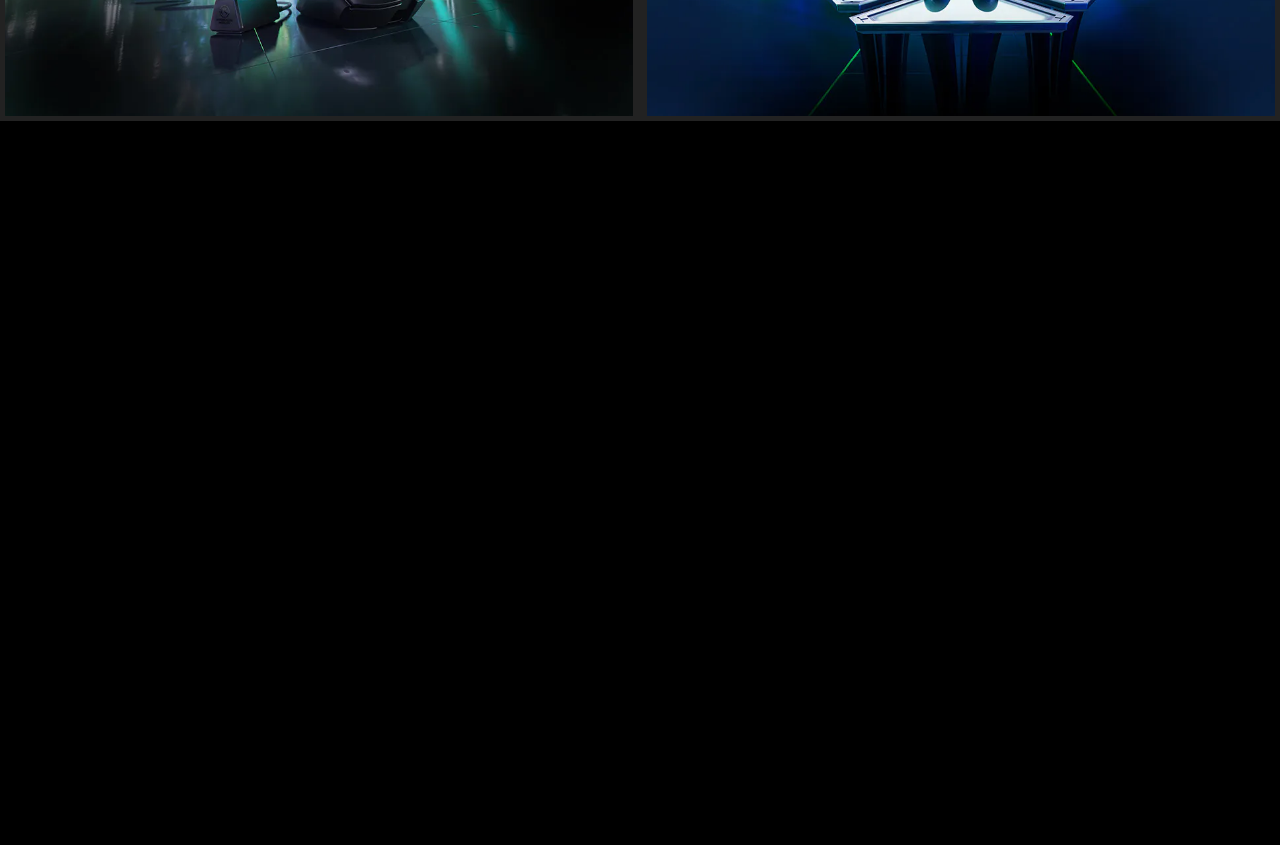
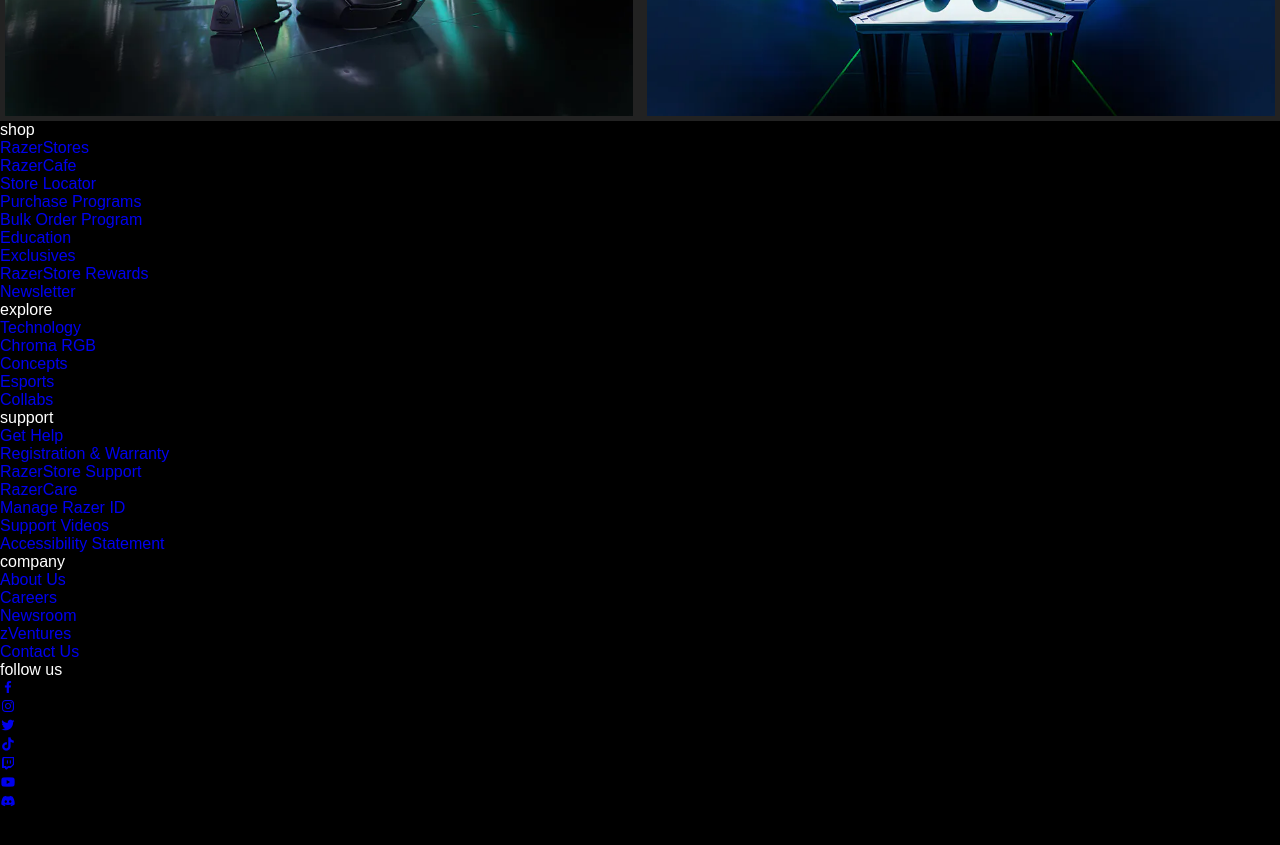
Before and after one commit to pouriami/razer-pouria-mirzaee-rad, a plain HTML site: page index.html in a window 1280 px wide. Shown: the part 4700-5545 px from the top of the page. After the commit the page ends 5512 px from the top, so only its background shows below. Drawn offline with nearby package versions, Linux system fonts and the light colour scheme.

Commit message:
start styleeng

```diff
--- a/index.html
+++ b/index.html
@@ -149,6 +149,57 @@
 
     </div>
 </section>
+<!-- end of main -->
+<footer>
+    <ul>
+        <li><p>shop</p>
+        <ul class="down">
+            <li><a href="#">RazerStores</a></li>
+            <li><a href="#">RazerCafe</a></li>
+            <li><a href="#">Store Locator</a></li>
+            <li><a href="#">Purchase Programs</a></li>
+            <li><a href="#">Bulk Order Program</a></li>
+            <li><a href="#">Education</a></li>
+            <li><a href="#">Exclusives</a></li>
+            <li><a href="#">RazerStore Rewards</a></li>
+            <li><a href="#">Newsletter</a></li>
+        </ul></li>
+        <li><p>explore</p>
+        <ul class="down">
+            <li><a href="#">Technology</a></li>
+            <li><a href="#">Chroma RGB</a></li>
+            <li><a href="#">Concepts</a></li>
+            <li><a href="#">Esports</a></li>
+            <li><a href="#">Collabs</a></li>
+        </ul></li>
+        <li><p>support</p>
+        <ul class="down">
+            <li><a href="#">Get Help</a> </li>
+            <li><a href="#">Registration & Warranty</a> </li>
+            <li><a href="#">RazerStore Support</a> </li>
+            <li><a href="#">RazerCare</a> </li>
+            <li><a href="#">Manage Razer ID</a></li>
+            <li><a href="#">Support Videos</a> </li>
+            <li><a href="#">Accessibility Statement</a> </li>
+        </ul></li>
+        <li><p>company</p>
+        <ul class="down">
+            <li><a href="#">About Us</a></li>
+            <li><a href="#">Careers</a></li>
+            <li><a href="#">Newsroom</a></li>
+            <li><a href="#">zVentures</a></li>
+            <li><a href="#">Contact Us</a></li>
+        </ul></li>
+        <li><p>follow us</p>
+        <li><a href="#"><i class='bx bxl-facebook' ></i></a></li>
+        <li><a href="#"><i class='bx bxl-instagram' ></i></a></li>
+        <li><a href="#"><i class='bx bxl-twitter'></i></a></li>
+        <li><a href="#"><i class='bx bxl-tiktok' ></i></a></li>
+        <li><a href="#"><i class='bx bxl-twitch' ></i></a></li>
+        <li><a href="#"><i class='bx bxl-youtube'></i></a></li>
+        <li><a href="#"><i class='bx bxl-discord-alt' ></i></a></li></li>
+    </ul>
+</footer>
 
 
 
--- a/scsss/style.scss
+++ b/scsss/style.scss
@@ -191,7 +191,6 @@
 body{
     background-color: black;
     overflow-x: hidden;
-    height: 2000vh;
 }
 /*end nav*/
   .slider {
@@ -839,3 +838,11 @@
     }
 }
 // end main
+// start last part
+footer{
+    width: 100%;
+    color: white;
+    display: flex;
+    justify-content: space-between;
+    flex-direction: column;
+}
```
Also changed, not shown: css/style.css, 1 other file.
